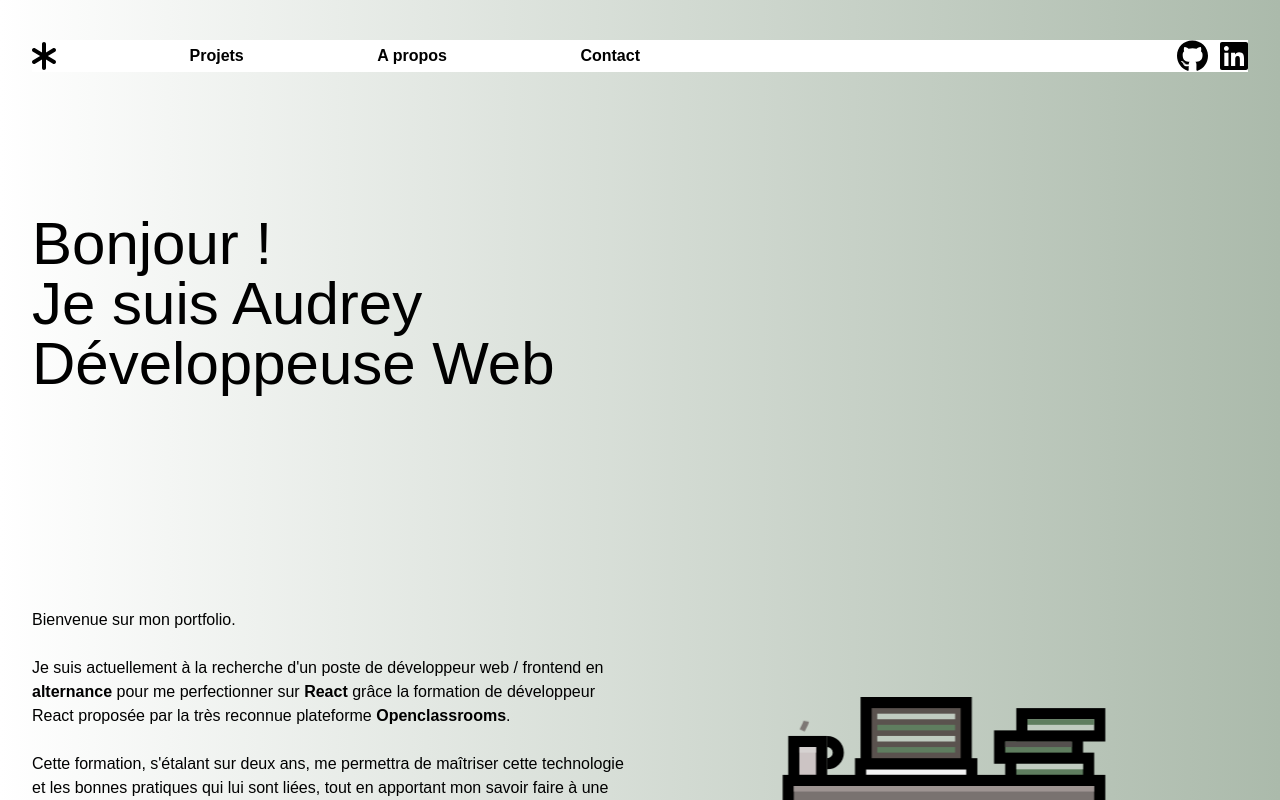
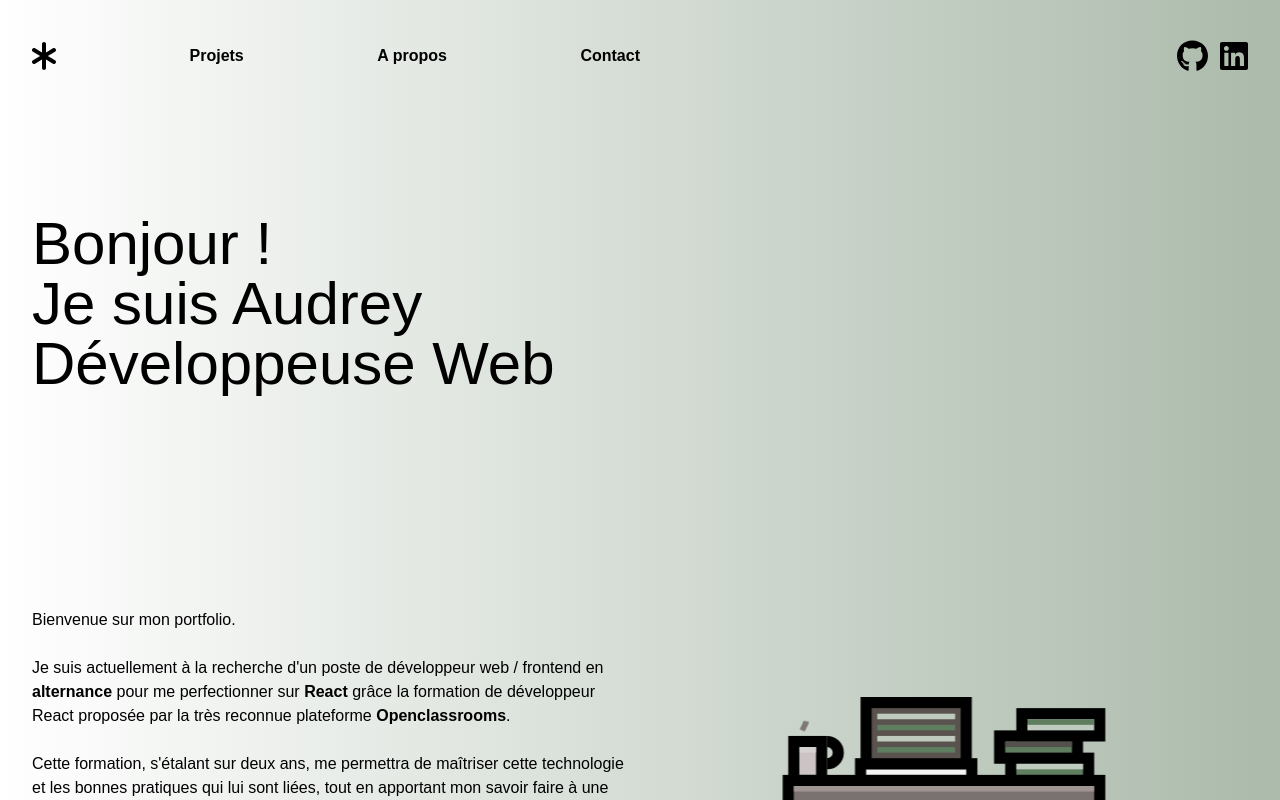
Before and after one commit to st-audrey/ast_portfolio, a Next.js app: page / in a window 1280 px wide. Shown: the top 800 px of the page. Built offline with nearby package versions, Linux system fonts and the light colour scheme; a web font is replaced by a local one.

Commit message:
fix header

```diff
--- a/app/components/Header/Header.jsx
+++ b/app/components/Header/Header.jsx
@@ -6,7 +6,7 @@ import NavLink from "../NavLink/NavLink";
 
 export default function Header() {
   return (
-    <header className="bg-white mx-8 my-10 flex flex-grow">
+    <header className="bg-transparent mx-8 my-10 flex flex-grow">
       <nav
         className="flex items-center justify-between md:w-1/2 font-orbit w-full"
         aria-label="Global"
```
